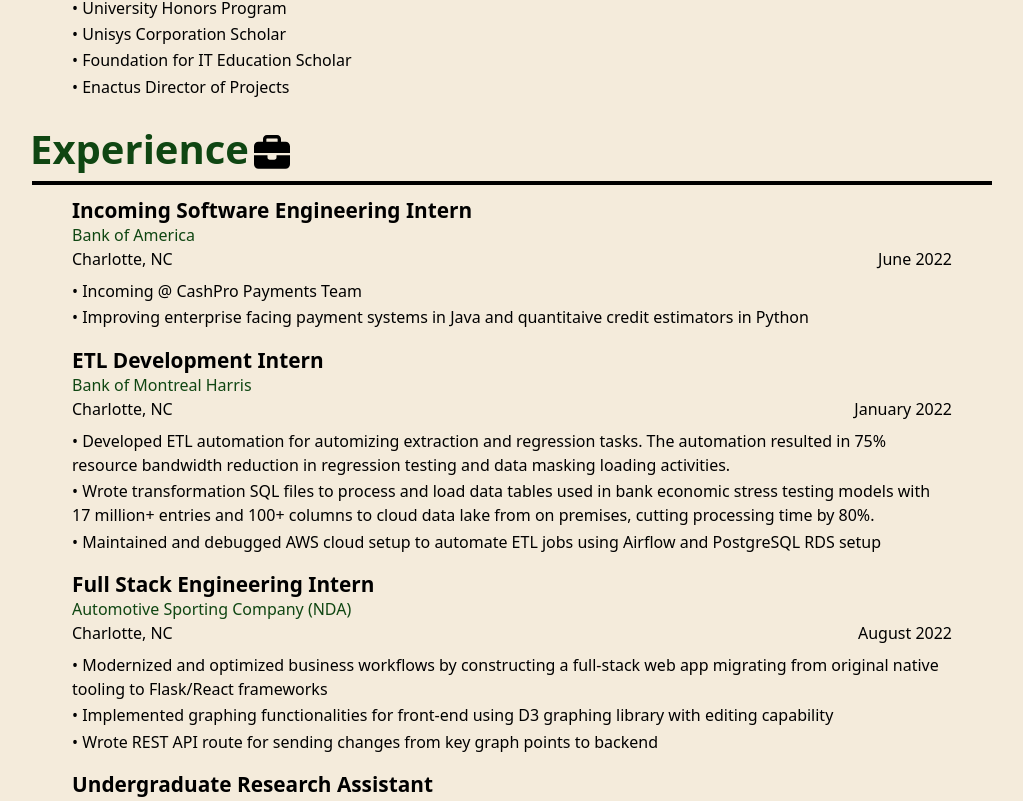
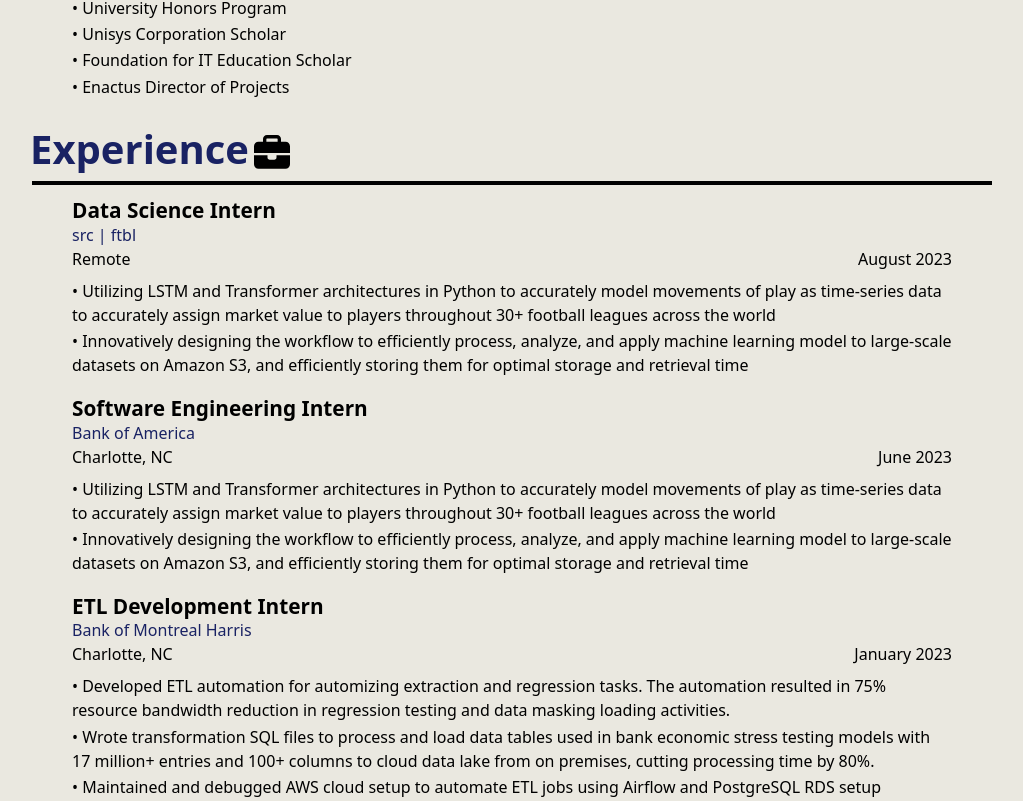
Before and after one commit to jackpamukci/personal-stories, a React (Create React App) app: page /resume in a window 1280 px wide. Shown: the part 535-1336 px from the top of the page, without its empty margins (128-1151 px from the left). Built offline with nearby package versions, Linux system fonts and the light colour scheme; a web font is replaced by a local one.

Commit message:
updated color and resume

```diff
--- a/src/App.css
+++ b/src/App.css
@@ -1,6 +1,6 @@
 :root {
-  --primary-color: #F4EBDB;
-  --secondary-color: #0f4612;
+  --primary-color: #eae8e0;
+  --secondary-color: #192263;
   --text-color: black;
   --second-backdrop: #D4CFC5;
   --filtero: invert(0%) sepia(3%) saturate(0%) hue-rotate(311deg) brightness(95%) contrast(100%);
@@ -9,7 +9,7 @@
 
 [data-theme="dark"] {
   --primary-color: #272a2d;
-  --secondary-color: #7289da;
+  --secondary-color: #6f72cf;
   --text-color: rgb(218, 218, 218);
   --second-backdrop: #1E1E1E;
   --filtero: invert(100%) sepia(0%) saturate(0%) hue-rotate(101deg) brightness(103%) contrast(101%);
--- a/src/components/DarkButton.js
+++ b/src/components/DarkButton.js
@@ -7,14 +7,14 @@
     const setDarkMode = () => {
         document.querySelector("body").setAttribute("data-theme", "dark");
         localStorage.setItem("selectedTheme", "dark");
-        document.body.style.backgroundColor = "#7289da";
+        document.body.style.backgroundColor = "#6f72cf";
 
     };
 
     const setLightMode = () => {
         document.querySelector("body").setAttribute("data-theme", "light");
         localStorage.setItem("selectedTheme", "light");
-        document.body.style.backgroundColor = "#0f4612";
+        document.body.style.backgroundColor = "#192263";
 
     };
 
--- a/src/data.js
+++ b/src/data.js
@@ -31,20 +31,30 @@
             imageSource: briefcase,
             entries: [
                 {
-                    title: 'Incoming Software Engineering Intern',
+                    title: 'Data Science Intern',
+                    holder: 'src | ftbl',
+                    location: 'Remote',
+                    time: 'August 2023',
+                    points: [
+                        ['Utilizing ', <b>LSTM</b>, ' and ', <b>Transformer</b>, ' architectures in Python to accurately model  movements of play as time-series data to accurately assign  market value to  players throughout ', <b>30+ football leagues</b>, ' across the world'],
+                        ['Innovatively designing the workflow to efficiently process, analyze, and apply machine learning model to ', <b>large-scale datasets</b>, '  on ', <b>Amazon S3</b>, ', and efficiently storing them for optimal storage and retrieval time']
+                    ]
+                },
+                {
+                    title: 'Software Engineering Intern',
                     holder: 'Bank of America',
                     location: 'Charlotte, NC',
-                    time: 'June 2022',
+                    time: 'June 2023',
                     points: [
-                        ['Incoming @ CashPro Payments Team'],
-                        ['Improving enterprise facing payment systems in Java and quantitaive credit estimators in Python']
+                        ['Utilizing ', <b>LSTM</b>, ' and ', <b>Transformer</b>, ' architectures in Python to accurately model  movements of play as time-series data to accurately assign  market value to  players throughout ', <b>30+ football leagues</b>, ' across the world'],
+                        ['Innovatively designing the workflow to efficiently process, analyze, and apply machine learning model to ', <b>large-scale datasets</b>, '  on ', <b>Amazon S3</b>, ', and efficiently storing them for optimal storage and retrieval time']
                     ]
                 },
                 {
                     title: 'ETL Development Intern',
                     holder: 'Bank of Montreal Harris',
                     location: 'Charlotte, NC',
-                    time: 'January 2022',
+                    time: 'January 2023',
                     points: [
                         ['Developed ETL automation for automizing extraction and regression tasks. The automation resulted in ', <b>75% resource bandwidth reduction</b>, ' in regression testing and data masking loading activities.'],
                         ['Wrote transformation SQL files to process and load data tables used in bank economic stress testing models with ', <b>17 million+ entries and 100+ columns</b>,' to cloud data lake from on premises, ', <b>cutting processing time by 80%.</b>],
```
